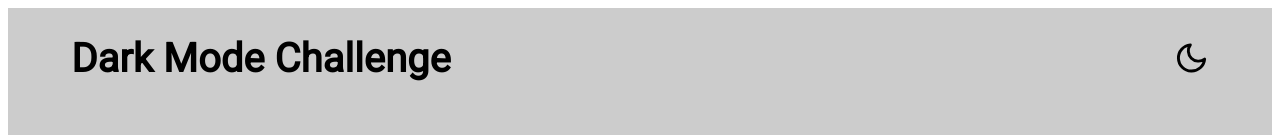
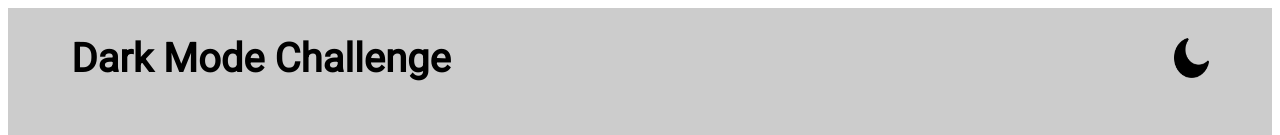
Before and after one commit to joaquinbian/challengeOL, a React (Create React App) app: page / in a window 1280 px wide. Shown: the top 135 px of the page. Built offline with nearby package versions, Linux system fonts and the light colour scheme.

Commit message:
adding correct files

```diff
--- a/src/App.js
+++ b/src/App.js
@@ -17,9 +17,19 @@ function App() {
         <div className="headerApp">
           <h1>Dark Mode Challenge</h1>
           {isDarkModeActive ? (
-            <RiSunFill className="icon sun" onClick={toogleMode} />
+            // <RiSunFill className="icon sun" onClick={toogleMode} />
+            <img
+              src={"../assets/sun.png"}
+              className="icon sun"
+              onClick={toogleMode}
+            />
           ) : (
-            <FiMoon className="icon moon" onClick={toogleMode} />
+            // <FiMoon className="icon moon" onClick={toogleMode} />
+            <img
+              src={"../assets/moon.png"}
+              className="icon moon"
+              onClick={toogleMode}
+            />
           )}
         </div>
         <div className="contentApp">
--- a/src/app.css
+++ b/src/app.css
@@ -1,9 +1,7 @@
 @import url("https://fonts.googleapis.com/css2?family=Roboto&display=swap");
-html {
-  height: 100vh;
-}
+
 .appContainer {
-  height: 100vh;
+  min-height: 100vh;
   display: flex;
   justify-content: center;
   background-color: #ccc;
```
